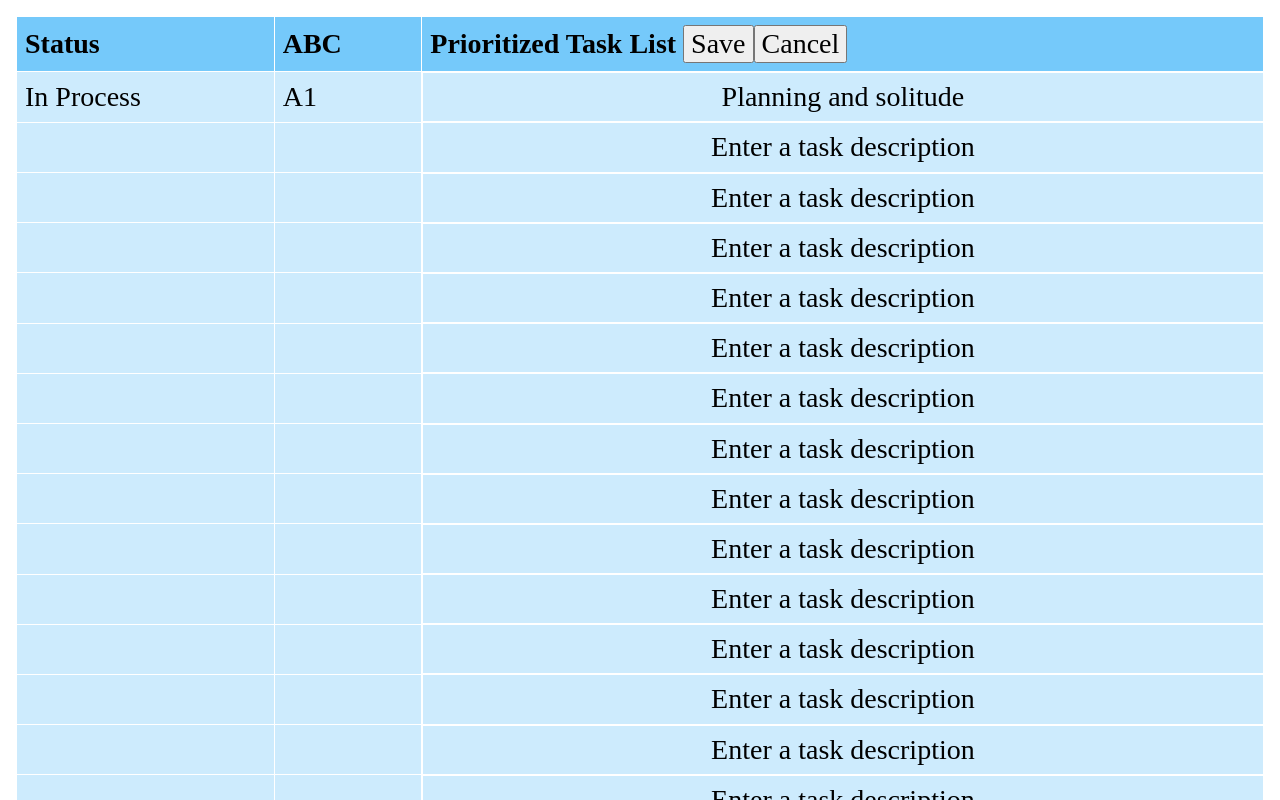
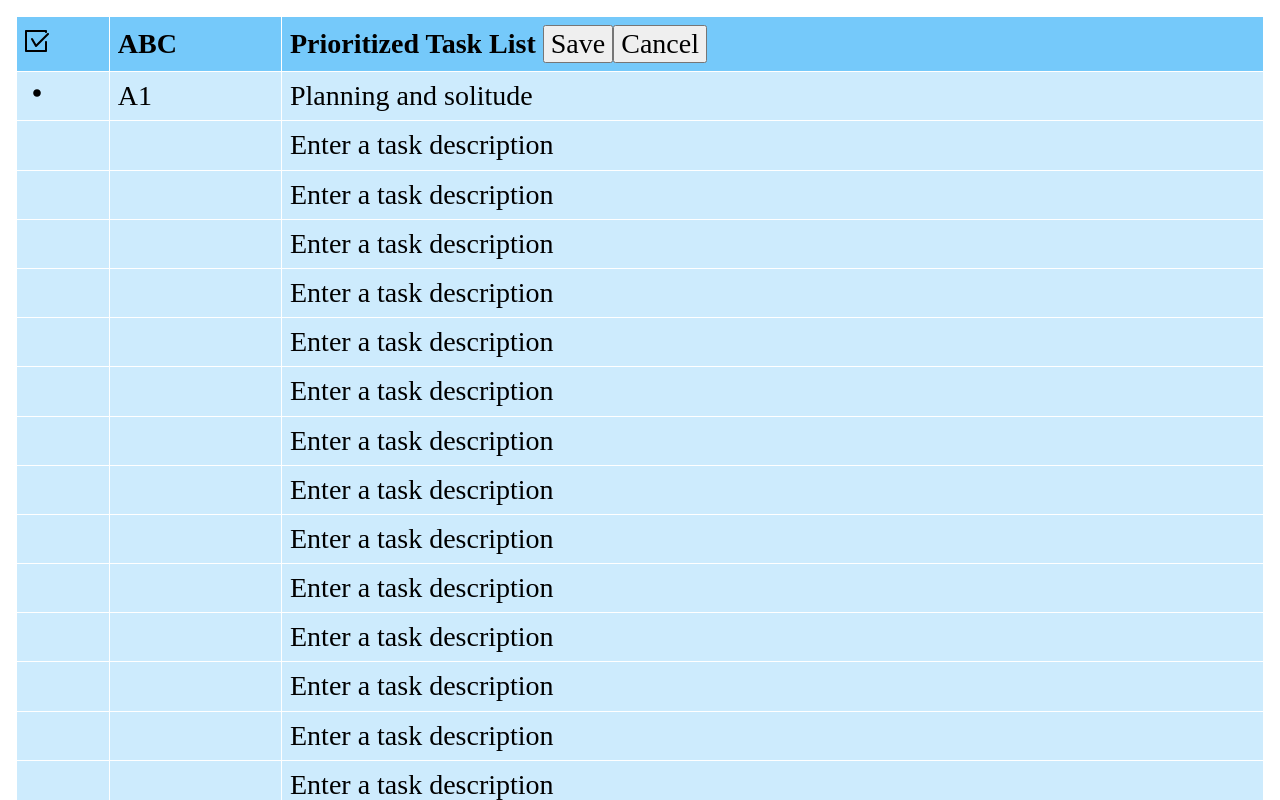
Before and after one commit to NickyJayJay/benny-2.0, a React (Create React App) app: page / in a window 1280 px wide. Shown: the top 800 px of the page. Built offline with nearby package versions, Linux system fonts and the light colour scheme.

Commit message:
Adding status SVG icon to table header

```diff
--- a/src/App.css
+++ b/src/App.css
@@ -31,11 +31,6 @@ form {
   gap: 5px;
 }
 
-form td:last-child {
-  display: flex;
-  justify-content: space-evenly;
-}
-
 form * {
   font-size: 28px;
 }
--- a/src/App.js
+++ b/src/App.js
@@ -1,9 +1,11 @@
 import React, { useState, Fragment } from 'react';
 import { nanoid } from 'nanoid';
+
 import './App.css';
 import data from './mock-data.json';
 import ReadOnlyRow from './components/ReadOnlyRow';
 import EditableRow from './components/EditableRow';
+import checkBox from './assets/SVG/checkBox.svg';
 
 const App = () => {
 	const [tasks, setTasks] = useState(data);
@@ -118,7 +120,9 @@ const App = () => {
 				<table>
 					<thead>
 						<tr>
-							<th>Status</th>
+							<th>
+								<img src={checkBox} alt='status icon' />
+							</th>
 							<th>ABC</th>
 							<th>
 								Prioritized Task List <button type='submit'>Save</button>
--- a/src/components/EditableRow.js
+++ b/src/components/EditableRow.js
@@ -10,13 +10,12 @@ const EditableRow = ({
 		<tr>
 			<td>
 				<select
-					required='required'
 					name='status'
 					value={editFormData.status}
 					onChange={(event) => handleEditFormChange(event, task.id)}
 					onBlur={handleEditFormSubmit}
 				>
-					<option>Status</option>
+					<option></option>
 					<option value='In Process'>In Process</option>
 					<option value='Completed'>Completed</option>
 					<option value='Forwarded'>Forwarded</option>
@@ -27,7 +26,6 @@ const EditableRow = ({
 			<td>
 				<input
 					type='text'
-					required='required'
 					placeholder='Enter a priority...'
 					name='priority'
 					value={editFormData.priority}
@@ -38,7 +36,6 @@ const EditableRow = ({
 			<td>
 				<input
 					type='text'
-					required='required'
 					placeholder='Enter a task description...'
 					name='taskDescription'
 					value={editFormData.taskDescription}
--- a/src/components/ReadOnlyRow.js
+++ b/src/components/ReadOnlyRow.js
@@ -1,9 +1,31 @@
 import React from 'react';
 
-const ReadOnlyRow = ({ task, handleEditClick, handleDeleteClick }) => {
+import checkmark from '../assets/SVG/checkmark.svg';
+import add from '../assets/SVG/add.svg';
+import arrowRight from '../assets/SVG/arrow-right.svg';
+import dot from '../assets/SVG/dot.svg';
+import X from '../assets/SVG/x.svg';
+
+const ReadOnlyRow = ({ task, handleEditClick }) => {
 	return (
 		<tr>
-			<td onClick={(event) => handleEditClick(event, task)}>{task.status}</td>
+			<td onClick={(event) => handleEditClick(event, task)}>
+				{task.status === 'In Process' && (
+					<img src={dot} alt='in process icon' />
+				)}
+				{task.status === 'Completed' && (
+					<img src={checkmark} alt='completed icon' />
+				)}
+				{task.status === 'Forwarded' && (
+					<img
+						src={arrowRight}
+						alt='forwarded icon'
+						className={'status-cell'}
+					/>
+				)}
+				{task.status === 'Delegated' && <img src={add} alt='delegated icon' />}
+				{task.status === 'Removed' && <img src={X} alt='removed icon' />}
+			</td>
 			<td onClick={(event) => handleEditClick(event, task)}>{task.priority}</td>
 			<td onClick={(event) => handleEditClick(event, task)}>
 				{task.taskDescription || 'Enter a task description'}
```
Also changed, not shown: package.json (indentation only), src/assets/SVG/checkBox.svg (added), 1 other file (tests, documents, lock files or other folders).
